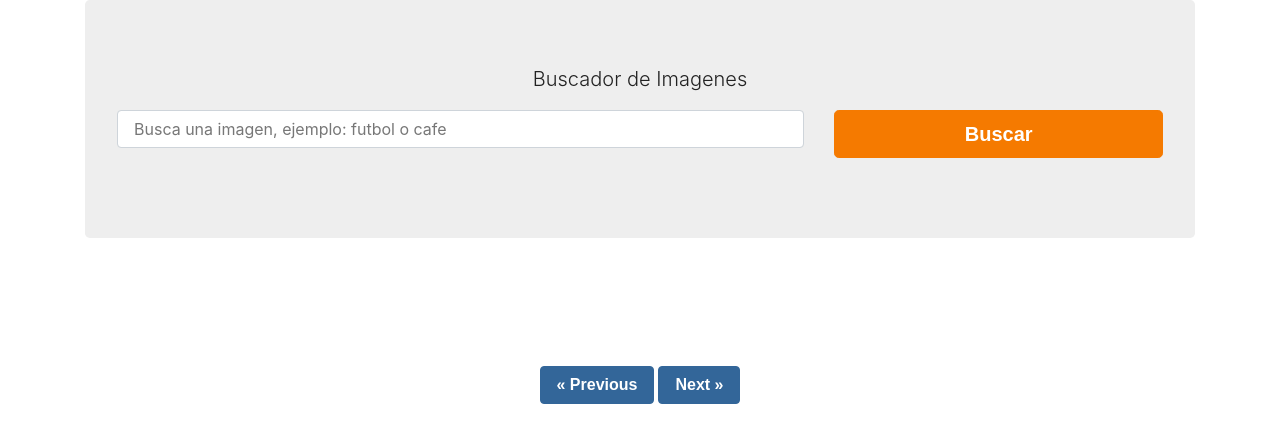
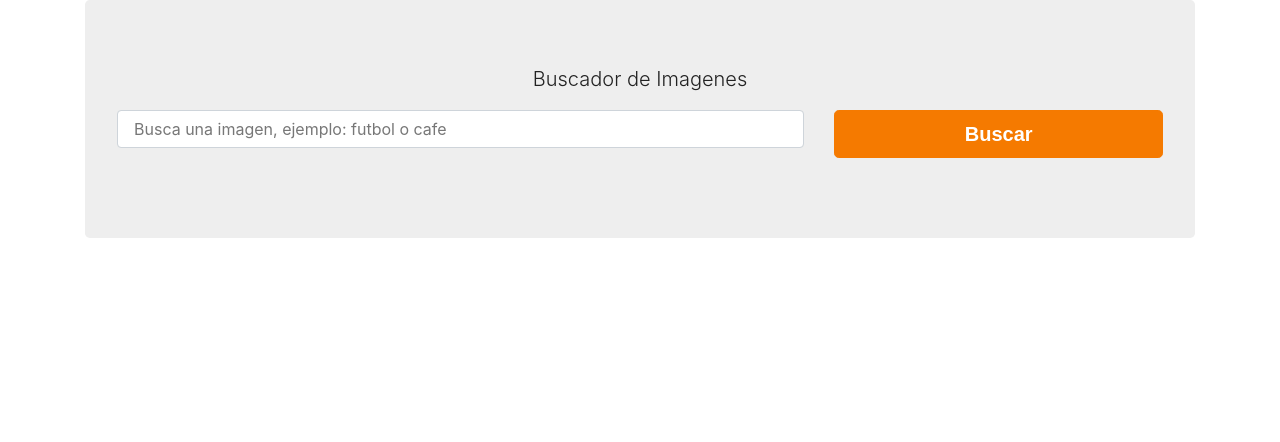
Before and after one commit to DavidRamirez92/pixabay, a React (Create React App) app: page / in a window 1280 px wide. Shown: the top 442 px of the page. Built offline with nearby package versions, Linux system fonts and the light colour scheme; a web font is replaced by a local one.

Commit message:
update url whit the nmbr page,and add scrollIntoView

```diff
--- a/src/App.js
+++ b/src/App.js
@@ -16,7 +16,7 @@
 
     const imagenesPorPagina = 30;
     const key = "21500840-40c7419a84e9891fcbdfdd4a2";
-    const url = `https://pixabay.com/api/?key=${key}&q=${busqueda}&per_page=${imagenesPorPagina}`;
+    const url = `https://pixabay.com/api/?key=${key}&q=${busqueda}&per_page=${imagenesPorPagina}&page=${paginaactual}`;
 
     const respuesta = await fetch(url);
     const resultado = await respuesta.json();
@@ -25,9 +25,13 @@
     //calcular el total de paginas
     const calculaTotalPaginas = Math.ceil(resultado.totalHits/imagenesPorPagina);
     guardarTotalPaginas(calculaTotalPaginas);
+
+    //Mover la pantalla hacia arriba
+    const jumbotron = document.querySelector('.jumbotron');
+    jumbotron.scrollIntoView({behavior:'smooth'})
     }
     consultarApi();
-  },[busqueda])
+  },[busqueda,paginaactual])
 //definir la pagina anterior
 const paginaAnterior = () => {
   const nuevaPaginaActual = paginaactual - 1;
@@ -58,17 +62,17 @@
           imagenes={imagenes}
         />
 
-        <button
+      {(paginaactual===1)?null : ( <button
                                       type="button"
                                       className="btn btn-info mr-1"
                                       onClick={paginaAnterior}
-          >&laquo; Previous </button>
+                                    >&laquo; Previous </button>)}
 
-<button
+        {(paginaactual===totalpaginas) ? null : (<button
                                                   type="button"
                                                   className="btn btn-info"
                                                   onClick={paginaSiguiente}
-          >Next &raquo;</button>
+                                                >Next &raquo;</button>)}
       </div>
    </div>
   );
```
Lines whose indentation alone changed are shown as unchanged.
